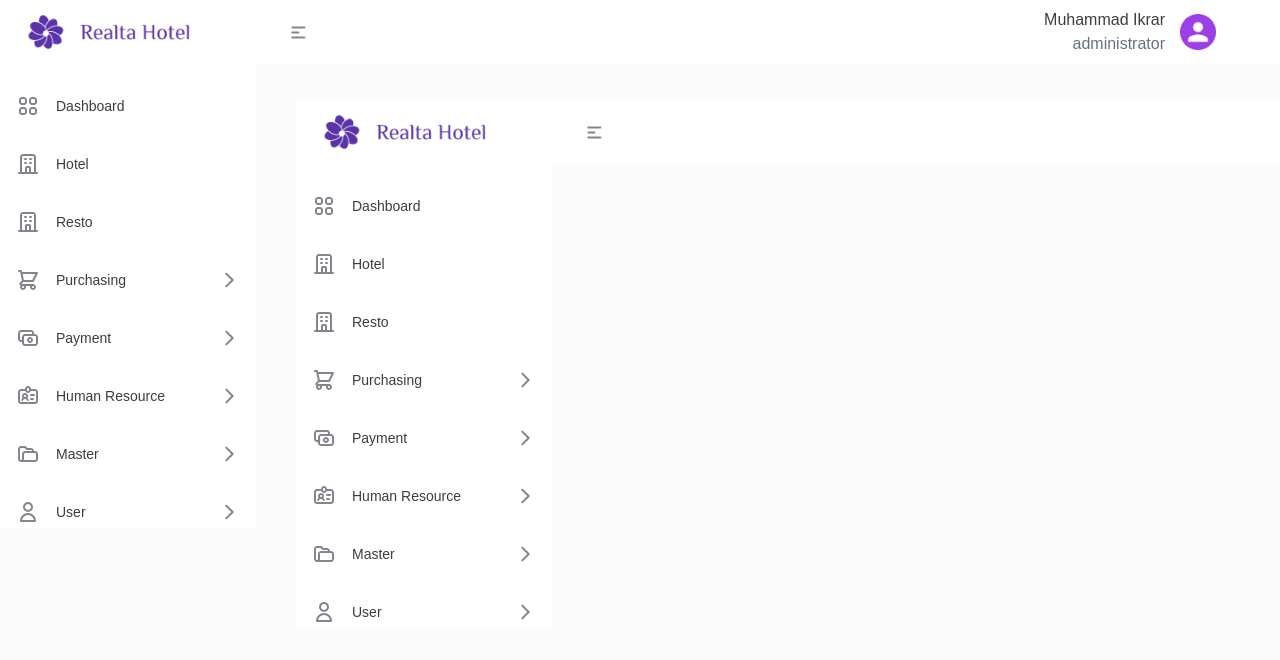
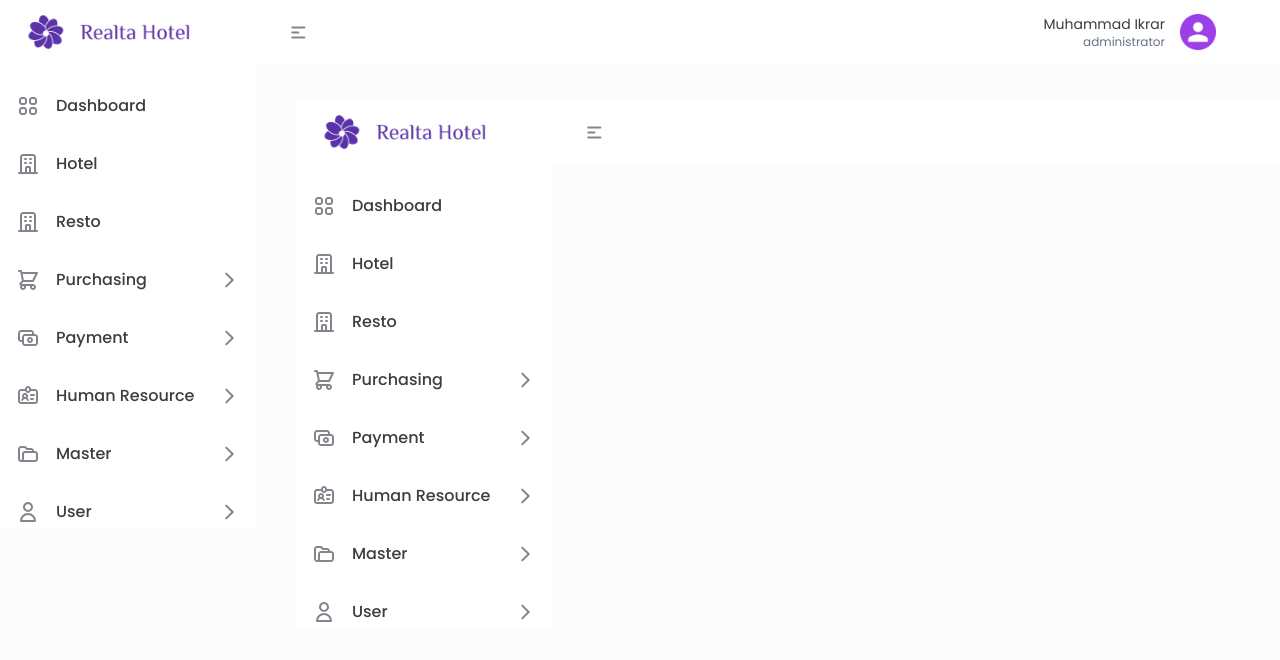
Before and after one commit to VierryFadhilah/Hotel-Realta-FrontEnd, a Next.js app: page /baselayout/baselayout in a window 1280 px wide. Shown: the top 660 px of the page. Built offline with nearby package versions, Linux system fonts and the light colour scheme.

Commit message:
update setup

```diff
--- a/components/Typography/textcss.ts
+++ b/components/Typography/textcss.ts
@@ -1,13 +1,15 @@
 const variants = {
-    h1: 'text-lg font-poppins-bold font-bold',
-    h2: 'text-lg font-poppins-bold font-bold',
-    h3: 'text-lg font-poppins-bold font-bold',
-    h4: 'text-lg font-poppins-bold font-bold',
-    h5: 'text-sm font-poppins-semibold',
-    subtitle1: 'text-base font-poppins-regular',
-    subtitle2: 'text-sm font-poppins-semibold',
-    subtitle3: 'text-base font-poppins-medium',
-    subtitle4: 'text-xs font-poppins-light',
+    xl2semibold: 'text-2xl font-poppins-semibold',
+    lgbold: 'text-lg font-poppins-bold',
+    xlbold: 'text-xl font-poppins-bold',
+    smsemibold: 'text-sm font-poppins-semibold',
+    baseregular: 'text-base font-poppins-regular',
+    basemedium: 'text-base font-poppins-medium',
+    smregular:'text-sm font-poppins-regular',
+    smmedium: 'text-sm font-poppins-medium',
+    xsmedium: 'text-xs font-poppins-medium',
+    xslight: 'text-xs font-poppins-light',
+    xsregular: 'text-xs font-poppins-regular'
   };
 
   export default variants
```
